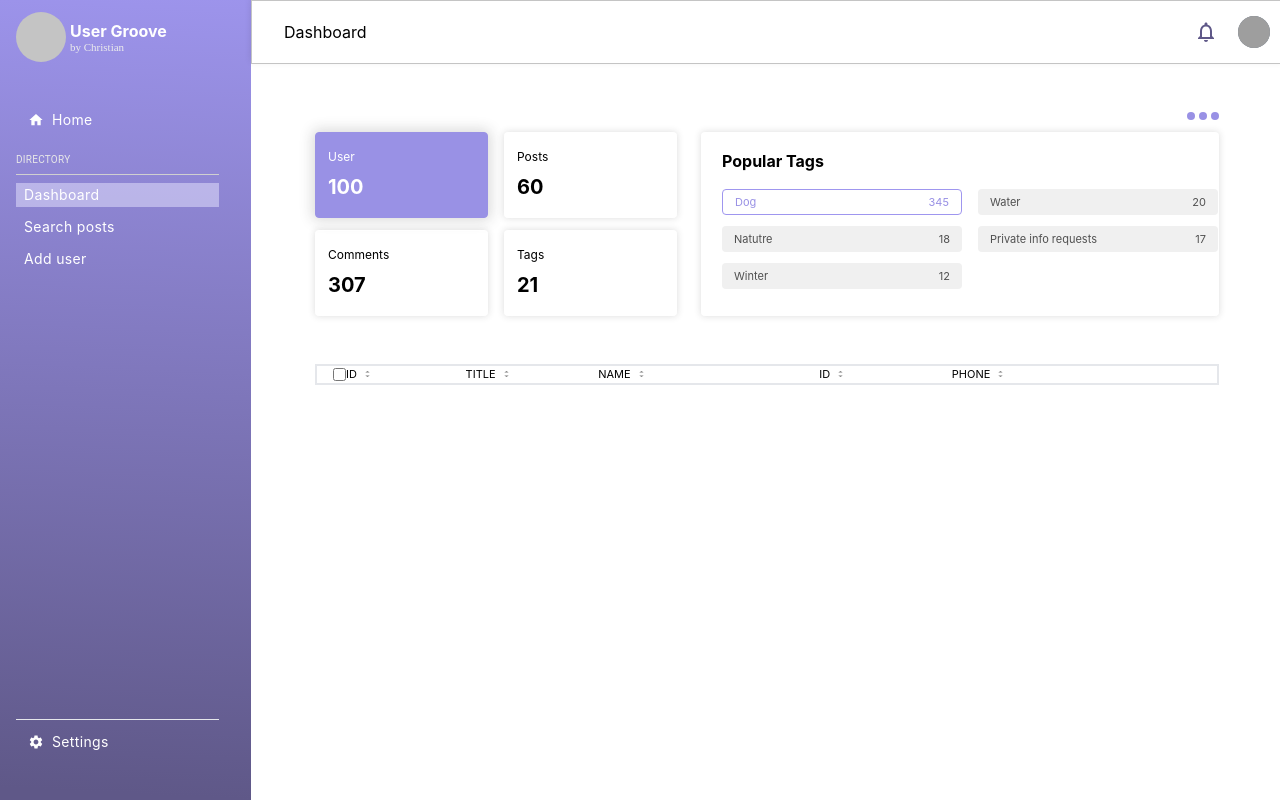
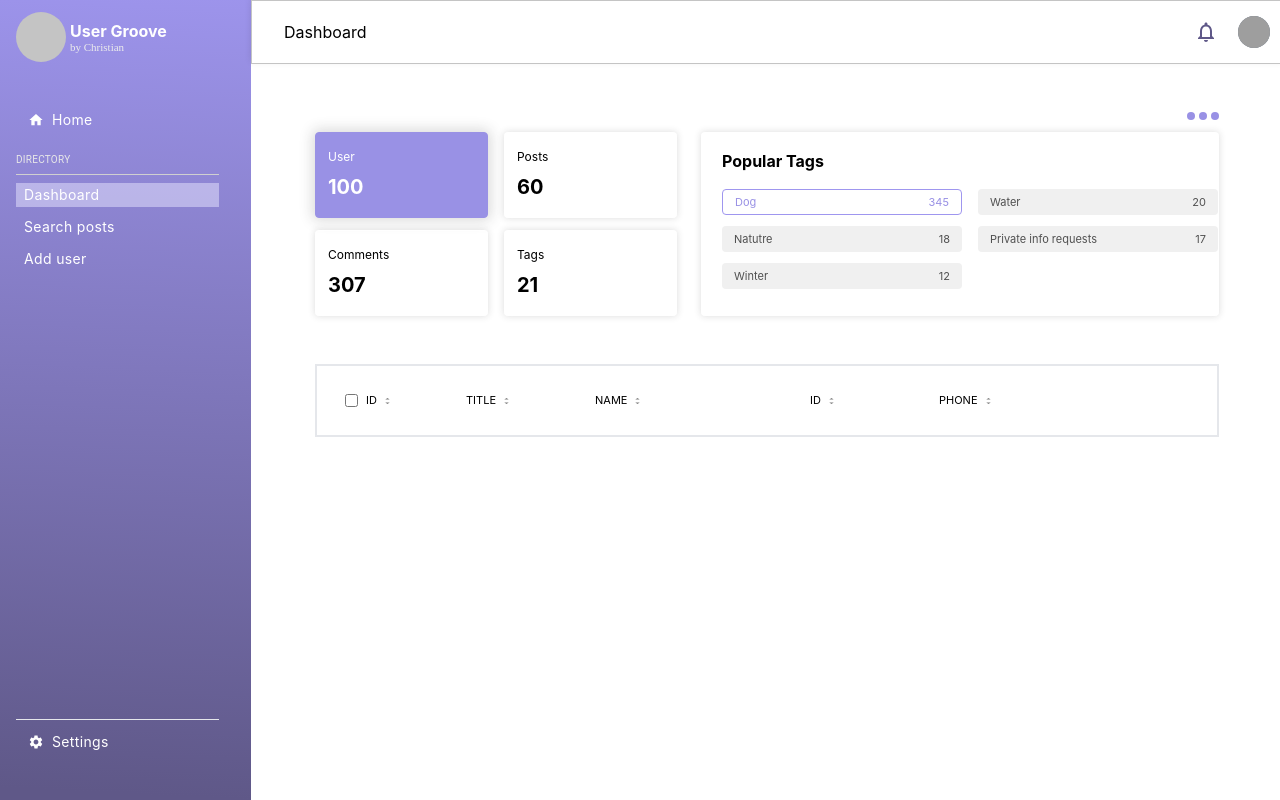
Before and after one commit to Christiansly/source4gadget-code-challenge, a React (Create React App) app: page / in a window 1280 px wide. Built offline with nearby package versions, Linux system fonts and the light colour scheme; grey boxes are pictures that could not be loaded.

Commit message:
User Header Completed

```diff
--- a/src/components/Table/UserTable/Header.js
+++ b/src/components/Table/UserTable/Header.js
@@ -9,10 +9,10 @@ const Title = ({children}) => {
 
 function Header() {
   return (
-    <div className="w-full border flex justify-center pl-4">
+    <div className="w-full border flex justify-center p-5">
       <Cell percentage="15" fontSize="11">
 
-      <Title > <input type="checkbox" />  id</Title>
+      <Title > <input type="checkbox" className="m-2"/>  id</Title>
         <div className="gap-0.5 flex items-center flex-col ml-2">
           <UpCaret />
           <DownCaret />
```
